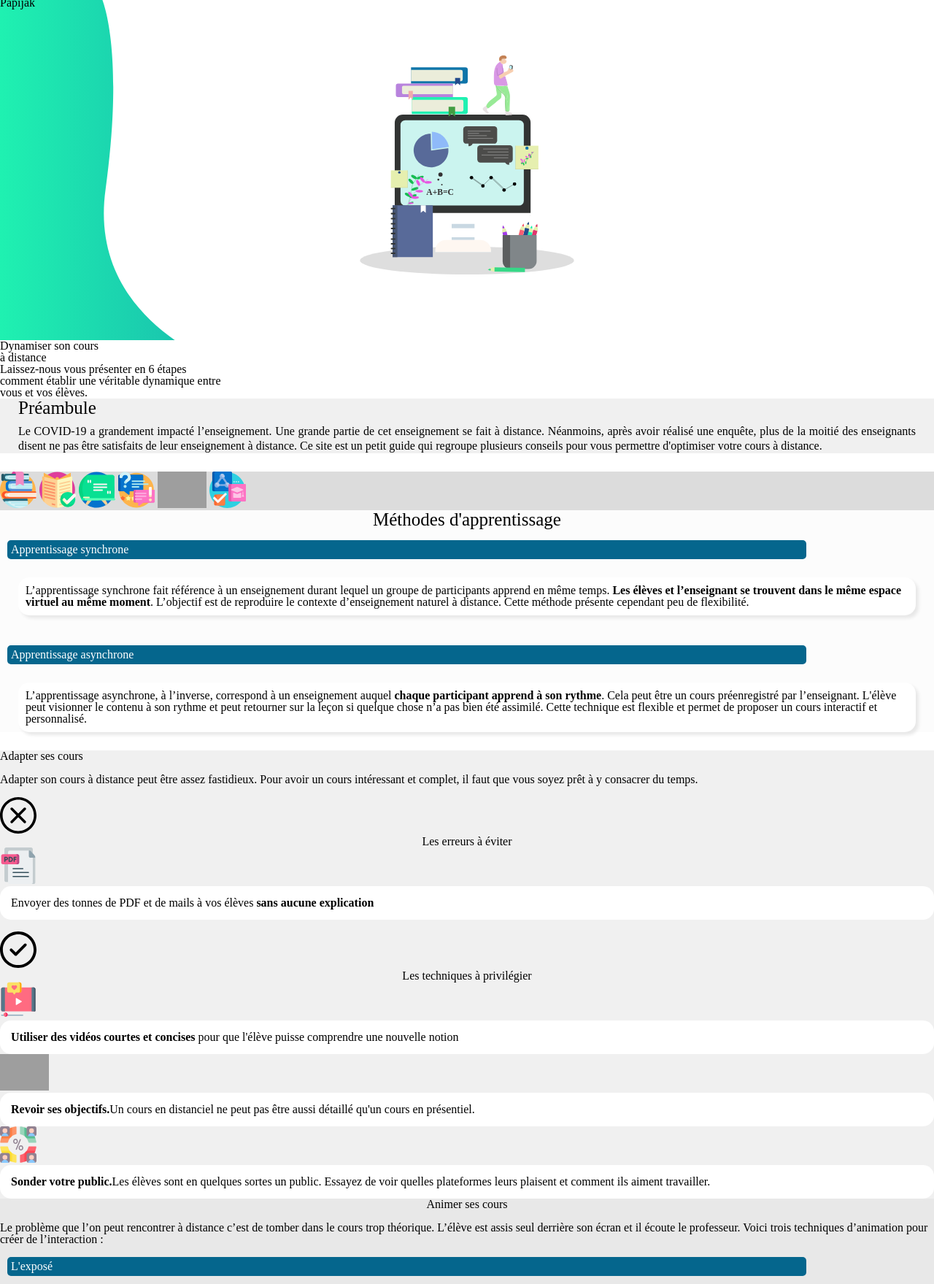
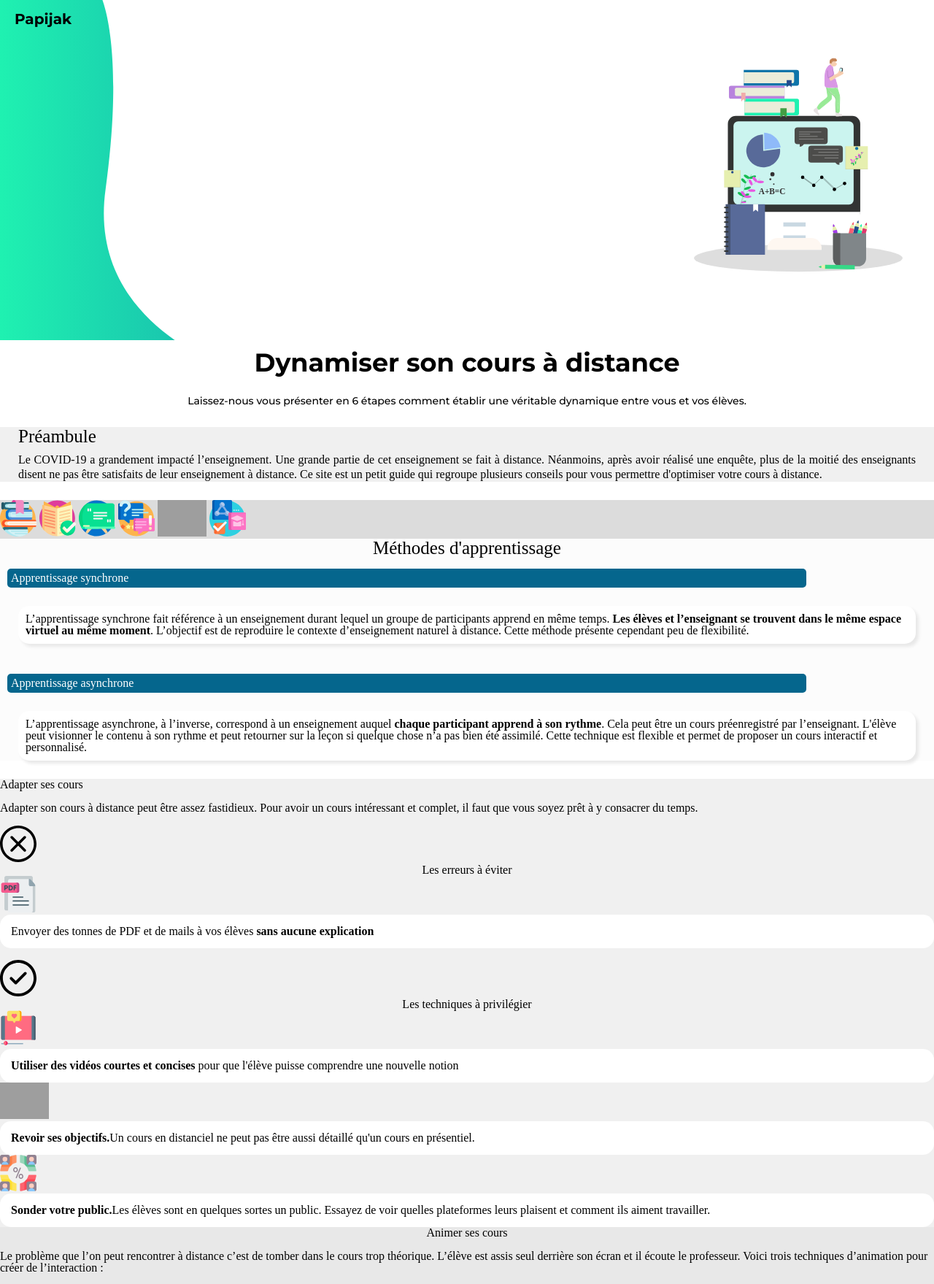
Before and after one commit to YaniMad/appforprofs, a Jekyll site: the page built from index.md, in a window 1280 px wide, cut to the strip 104-1863 px from the top of the page. Shown: the whole strip at 73% size. Built offline with Jekyll 4.4.1, drawn with Linux system fonts in a browser that asks for light colours; grey boxes are pictures that could not be loaded.

Commit message:
J'ai stylisé l'introduction mais il manque la flêche qui indique voir plus

```diff
--- a/_includes/pages/sections/introduction.html
+++ b/_includes/pages/sections/introduction.html
@@ -1,9 +1,21 @@
-<div class="background">
-	<h2>Papijak</h2>
-	<img class="pc" src="/assets/iconographie/illustrations/Illus2.svg" alt="illustration pc">
-</div>
-<strong>
-	<h1>Dynamiser son cours <br> à distance</h1>
-</strong>
-<p>Laissez-nous vous présenter en 6 étapes <br> comment établir une véritable dynamique entre <br> vous et vos
-	élèves.</p>
+<section class="introduction">
+  <div class="introduction-background">
+    <h2><b>Papijak</b></h2>
+    <img
+      class="pc"
+      src="/assets/iconographie/illustrations/Illus2.svg"
+      alt="illustration pc"
+    />
+  </div>
+  <div class="introduction-contenu">
+    <h1>
+      <b> Dynamiser son cours à distance </b>
+    </h1>
+    <p>
+      Laissez-nous vous présenter en 6 étapes comment établir une véritable
+      dynamique entre vous et vos élèves.
+	</p>
+	<!-- Inserer l'icone en savoir plus  -->
+	<!-- Inserer en savoir plus -->
+  </div>
+</section>
--- a/_sass/layouts/_introduction.scss
+++ b/_sass/layouts/_introduction.scss
@@ -1,17 +1,41 @@
-.background {
+.introduction {
+  .introduction-background {
     position: relative;
     background-image: url("/assets/iconographie/illustrations/vague.svg");
     height: 470px;
+    padding: 20px;
     width: 100%;
     background-size: cover;
 
     h2 {
-        position: absolute;
+      font-size: 20px;
+      font-family: "Montserrat", sans-serif;
     }
+    .pc {
+      position: absolute;
+      margin-left: 92px;
+      top: 80px;
+      right: 43px;
+      height: 300px;
+      width: 286px;
+    }
+  }
+
+  .introduction-contenu{
+      padding: 13px 43px 23px 43px;
+      h1 {
+        text-align: center;
+        font-size: $titre-size;
+        font-family: $titre-font;
+        margin-bottom: 23px;
+
+      }
+      p{
+        text-align: center;
+        font-size: $paragraphe-size;
+        font-family: $paragraphe-font;
+        line-height: 25px;
+      }
+  }
+
 }
-.pc {
-    position: absolute;
-    top: 80px;
-    height: 300px;
-    width: 100vw;
-}
```
